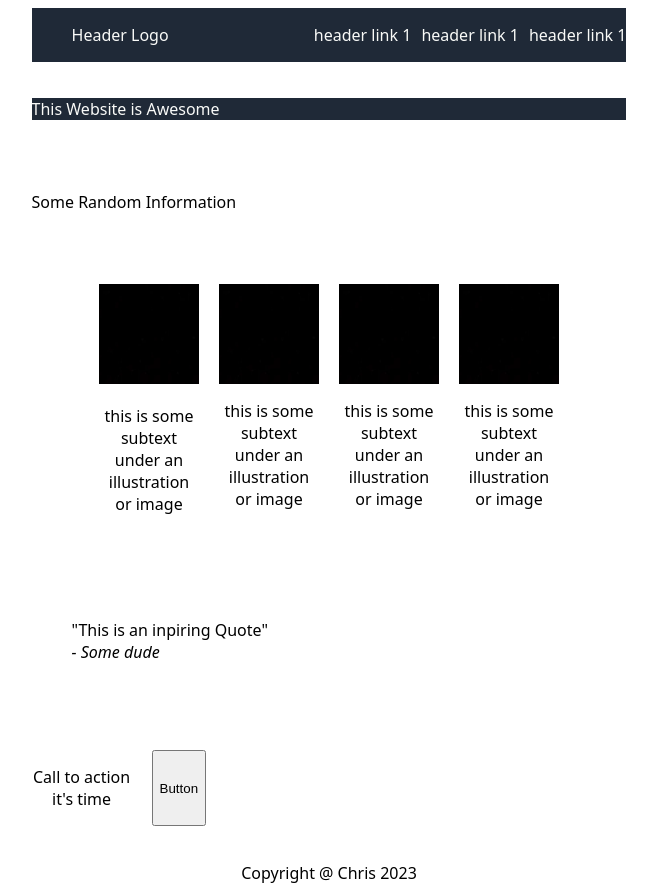
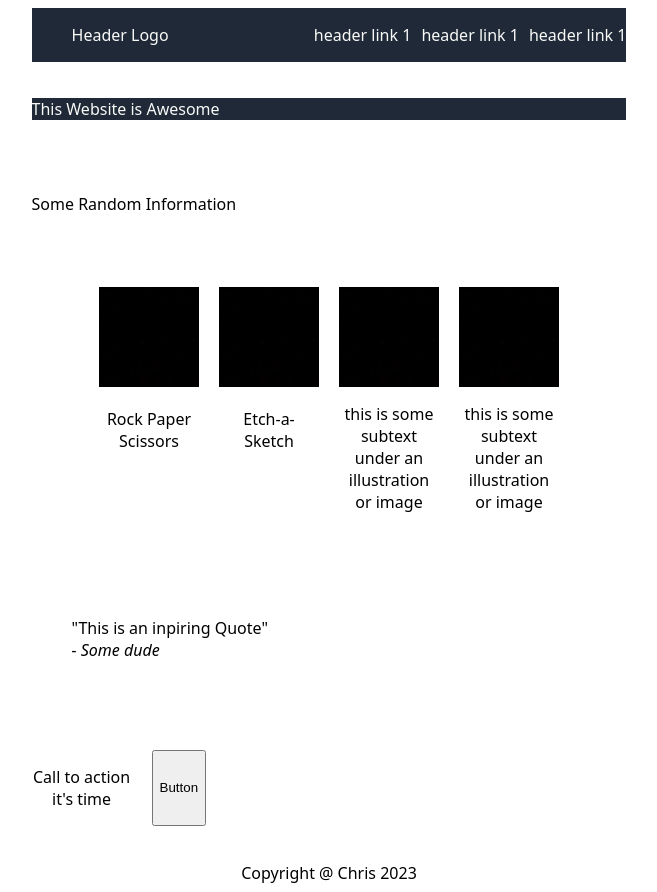
Before and after one commit to cademis/home, a plain HTML site: page index.html in a window 1280 px wide. Shown: the whole page, without its empty margins (311-968 px from the left). Drawn offline with Linux system fonts and the light colour scheme.

Commit message:
Update index.html

```diff
--- a/index.html
+++ b/index.html
@@ -31,11 +31,13 @@
           <a href="https://cademis.github.io/odin-rock-paper-scissors/">
           <img src="image.png" alt="Description of the image" />
           </a>
-          <p>this is some subtext under an illustration or image</p>
+          <p>Rock Paper Scissors</p>
         </div>
         <div class="container-2">
+          <a href="https://cademis.github.io/odin-eas/">
           <img src="image.png" alt="Description of the image" />
-          <p>this is some subtext under an illustration or image</p>
+          </a>
+          <p>Etch-a-Sketch</p>
         </div>
         <div class="container-2">
           <img src="image.png" alt="Description of the image" />
```
